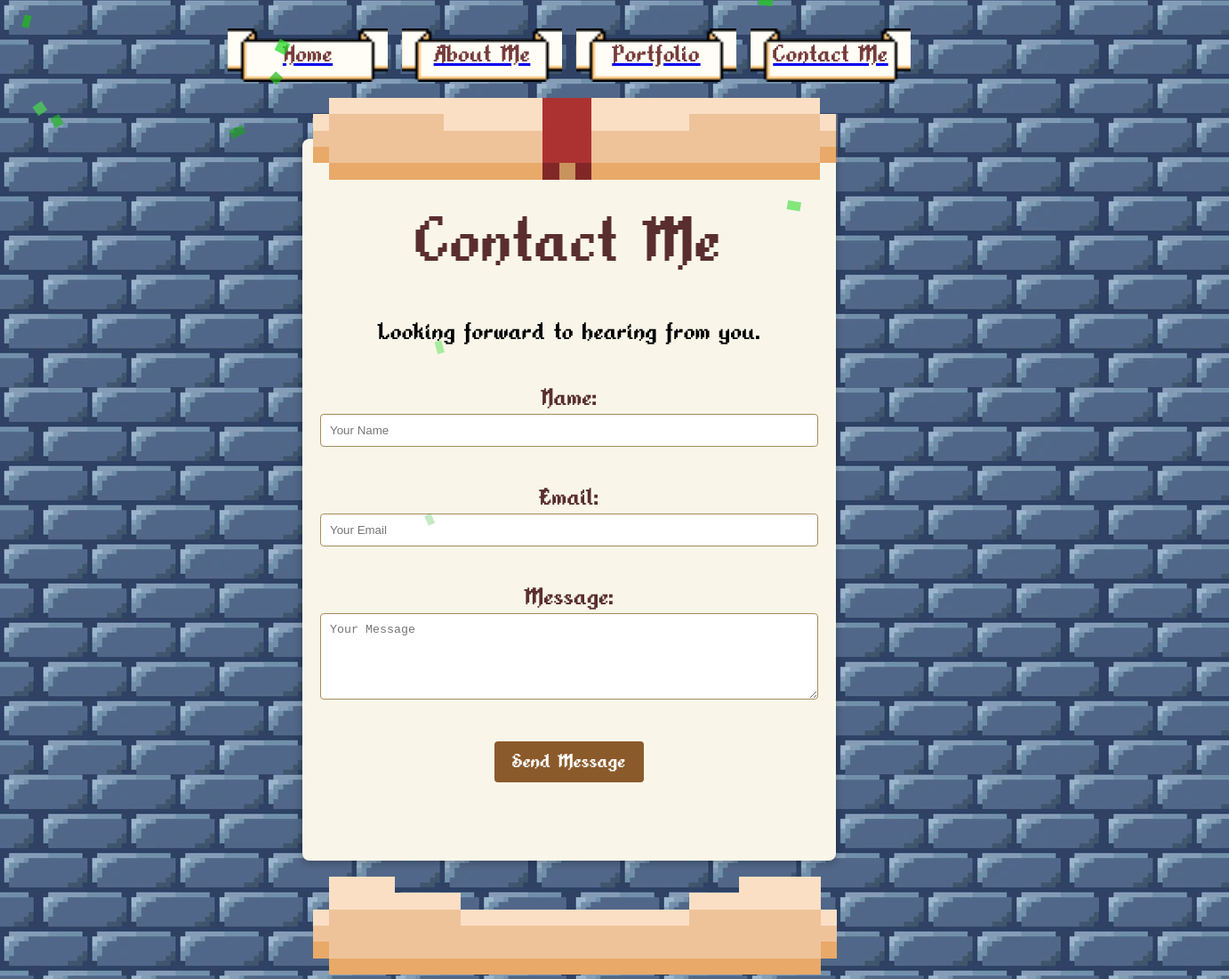
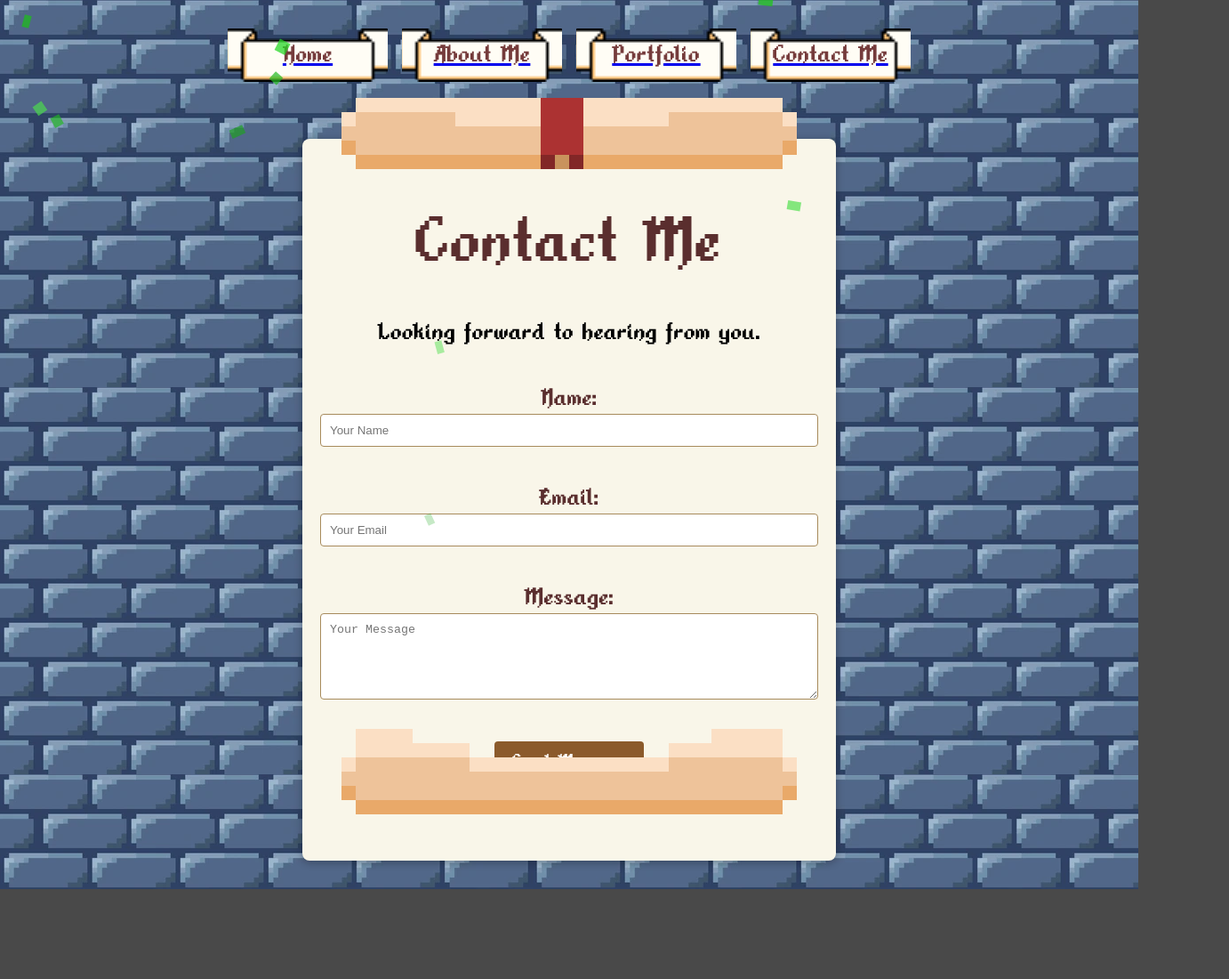
Before and after one commit to BoyWonder64/ReactPortfolio, a React (Vite) app: page /contact in a window 1280 px wide. Shown: the whole page at 89% size, 1382 px wide, since content can reach past the window. After the commit the page ends 999 px from the top, so only its background shows below. Built offline with nearby package versions, Linux system fonts and the light colour scheme.

Commit message:
Changed Scroll Tops and bottom for other pages. I may need a better solution

```diff
--- a/src/pages/About.module.css
+++ b/src/pages/About.module.css
@@ -64,7 +64,7 @@
 
 .scrollFooter {
   position: absolute;
-  bottom: -1850px; /* move it above container */
+  bottom: -1750px; /* move it above container */
   width: 115%;
   left: -7%;
   height: auto; /* adjust */
--- a/src/pages/Contact.module.css
+++ b/src/pages/Contact.module.css
@@ -120,17 +120,17 @@ h1 {
 .scrollHeader {
   position: absolute;
   top: 110px; /* move it above container */
-  left: -7%;
-  width: 115%;
+  left: 0%;
+  width: 100%;
   height: auto; /* adjust */
   z-index: 10;
 }
 
 .scrollFooter {
   position: absolute;
-  bottom: -300px; /* move it above container */
-  width: 115%;
-  left: -7%;
+  bottom: -120px; /* move it above container */
+  width: 100%;
+  left: 0%;
   height: auto; /* adjust */
   z-index: 10;
 }
--- a/src/pages/Portfolio.module.css
+++ b/src/pages/Portfolio.module.css
@@ -123,24 +123,24 @@
 }
 
 .scrollImg {
-  width: 100%; /* spans full container width */
+  width: auto; /* spans full container width */
   height: auto; /* preserves aspect ratio */
 }
 
 .scrollHeader {
   position: absolute;
   top: 100px; /* move it above container */
-  left: -7%;
-  width: 115%;
+  left: 5.9%;
+  width: 88%;
   height: auto; /* adjust */
-  z-index: 10;
+  /* z-index: 10; */
 }
 
 .scrollFooter {
   position: absolute;
-  bottom: -4500px; /* move it above container */
-  width: 115%;
-  left: -7%;
+  bottom: -4300px; /* move it above container */
+  width: 88%;
+  left: 5.9%;
   height: auto; /* adjust */
   z-index: 10;
 }
```
Also changed, not shown: 1 other file (tests, documents, lock files or other folders).
